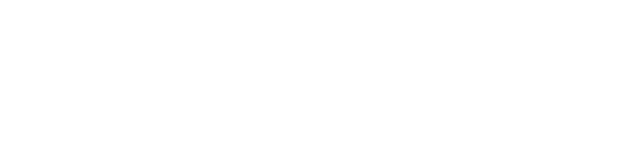
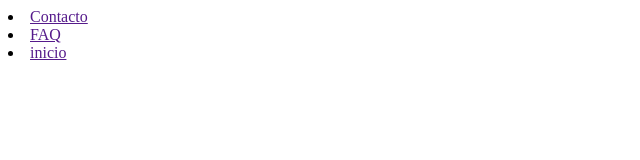
Before and after one commit to SimonNunezz/semana-7, a plain HTML site: page index.html in a window 1280 px wide. Shown: the whole page, without its empty margins (0-640 px from the left). Drawn offline with Linux system fonts and the light colour scheme.

Commit message:
navbar maquetado

```diff
--- a/index.html
+++ b/index.html
@@ -7,7 +7,17 @@
 </head>
 <body>
 
-
+    <nav>
+        <li>
+            <a href="">Contacto</a>
+        </li>
+        <li>
+            <a href="">FAQ</a>
+        </li>
+        <li>
+            <a href="">inicio</a>
+        </li>
+    </nav>
 
 
 </body>
```
